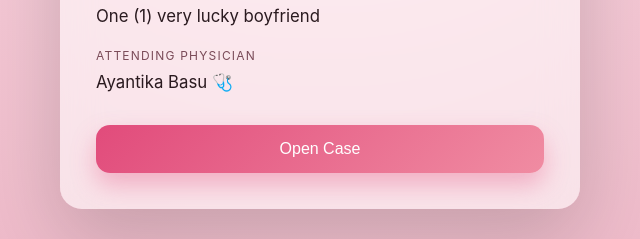
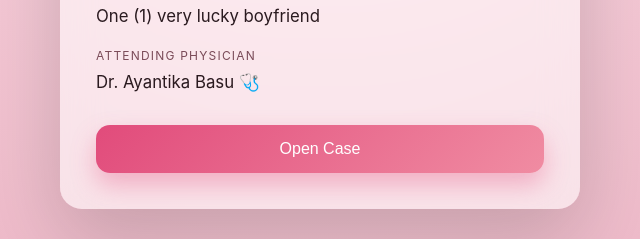
Before and after one commit to Blitzwolf2003/Valentine, a plain HTML site: page index.html in a window 1280 px wide. Shown: the part 383-622 px from the top of the page, 320-960 px from the left. Drawn offline with nearby package versions, Linux system fonts and the light colour scheme.

Commit message:
Update index.html

```diff
--- a/index.html
+++ b/index.html
@@ -159,7 +159,7 @@
     <div class="label">Patient</div>
     <div class="content">One (1) very lucky boyfriend</div>
     <div class="label">Attending Physician</div>
-    <div class="content">Ayantika Basu 🩺</div>
+    <div class="content">Dr. Ayantika Basu 🩺</div>
     <div class="btn-container">
         <button onclick="next()">Open Case</button>
     </div>
```
